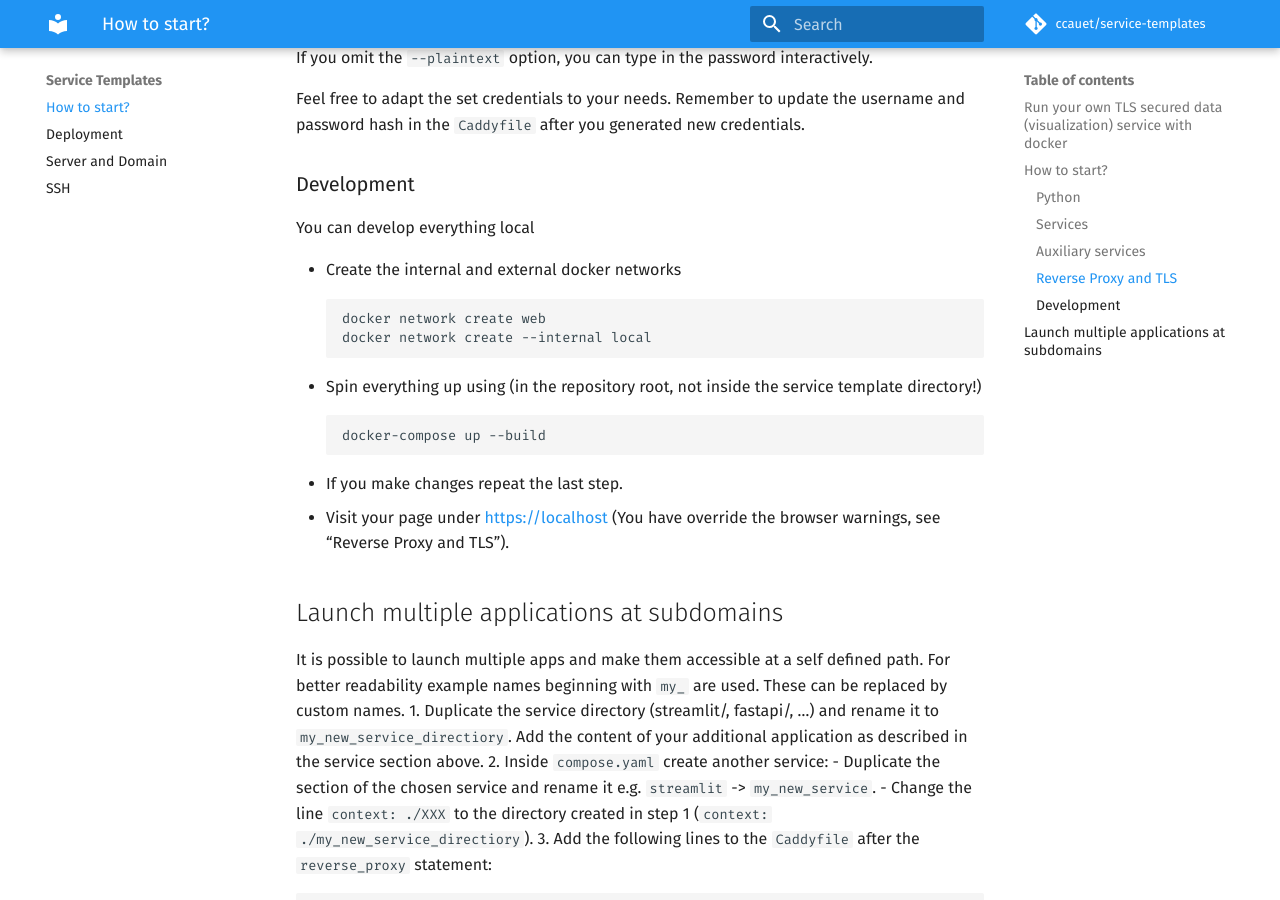
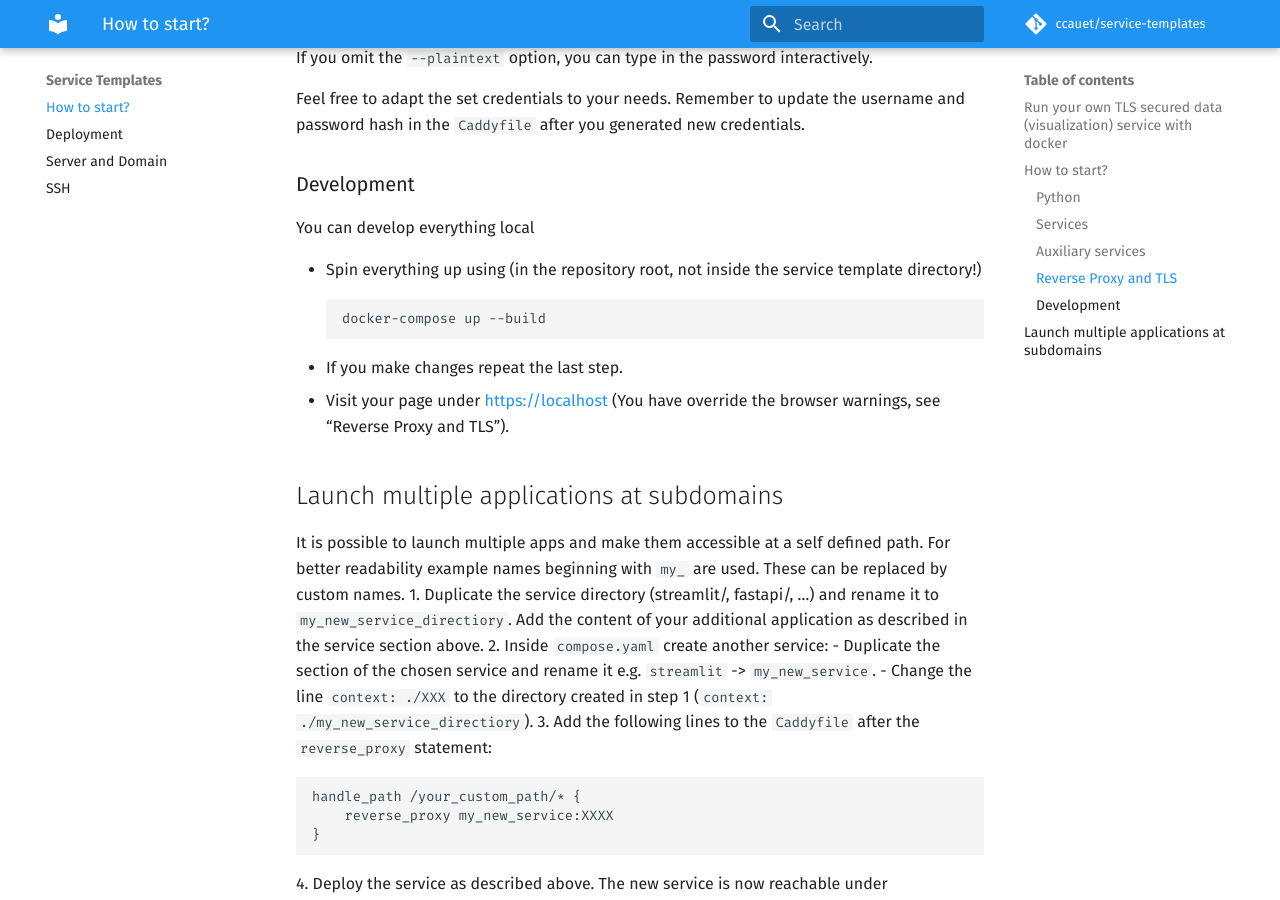
Before and after one commit to point8/service-templates, an MkDocs documentation site: the page built from docs/content/index.md, in a window 1280 px wide and 900 px high, scrolled down 4071 px. Built offline with MkDocs 1.6.1 and Material for MkDocs 9.7.7, drawn with Linux system fonts in a browser that asks for light colours.

Commit message:
Change network

````diff
--- a/compose.yaml
+++ b/compose.yaml
@@ -103,7 +103,7 @@
 
 networks:
   web:
-    external: true
+    external: false
   local:
     external: false
     driver: bridge
--- a/docs/content/index.md
+++ b/docs/content/index.md
@@ -152,11 +152,6 @@
 
 You can develop everything local
 
-* Create the internal and external docker networks
-    ```
-    docker network create web
-    docker network create --internal local
-    ```
 * Spin everything up using (in the repository root, not inside the service template directory!)
     ```
     docker-compose up --build
````
